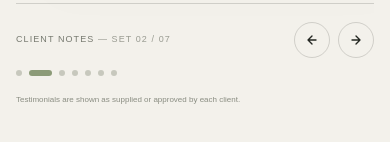
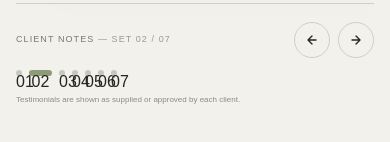
Before and after one commit to Abillsflow/emmanueladeyemiabills, a Next.js app: page / in a window 390 px wide. Shown: the part 7686-7828 px from the top of the page. Built offline with nearby package versions, Linux system fonts and the light colour scheme.

Commit message:
Disable testimonial floating motion on mobile and label navigation

```diff
--- a/src/app/page.tsx
+++ b/src/app/page.tsx
@@ -441,8 +441,8 @@ function TestimonialsCarousel({ reduceMotion }: { reduceMotion: boolean }) {
               <motion.article
                 className={`testimonial-card testimonial-card--${cardIndex + 1}`}
                 key={testimonial.name}
-                animate={reduceMotion ? undefined : { y: [0, cardIndex === 1 ? 10 : -9, 0] }}
-                transition={reduceMotion ? undefined : {
+                animate={reduceMotion || isMobile ? undefined : { y: [0, cardIndex === 1 ? 10 : -9, 0] }}
+                transition={reduceMotion || isMobile ? undefined : {
                   y: { duration: 4.8 + cardIndex * 0.8, repeat: Infinity, repeatType: "mirror", ease: "easeInOut", delay: cardIndex * 0.45 },
                 }}
               >
@@ -477,9 +477,9 @@ function TestimonialsCarousel({ reduceMotion }: { reduceMotion: boolean }) {
               type="button"
               className={`testimonial-dot${index === activeIndex ? " is-active" : ""}`}
               onClick={() => setActiveIndex(index)}
-              aria-label={`Show testimonial set ${index + 1}`}
+              aria-label={isMobile ? `Show testimonial ${index + 1}` : `Show testimonial set ${index + 1}`}
               aria-pressed={index === activeIndex}
-            />
+            ><span className="testimonial-dot-number">{String(index + 1).padStart(2, "0")}</span></button>
           ))}
         </div>
         <div className="testimonials-arrows">
```
